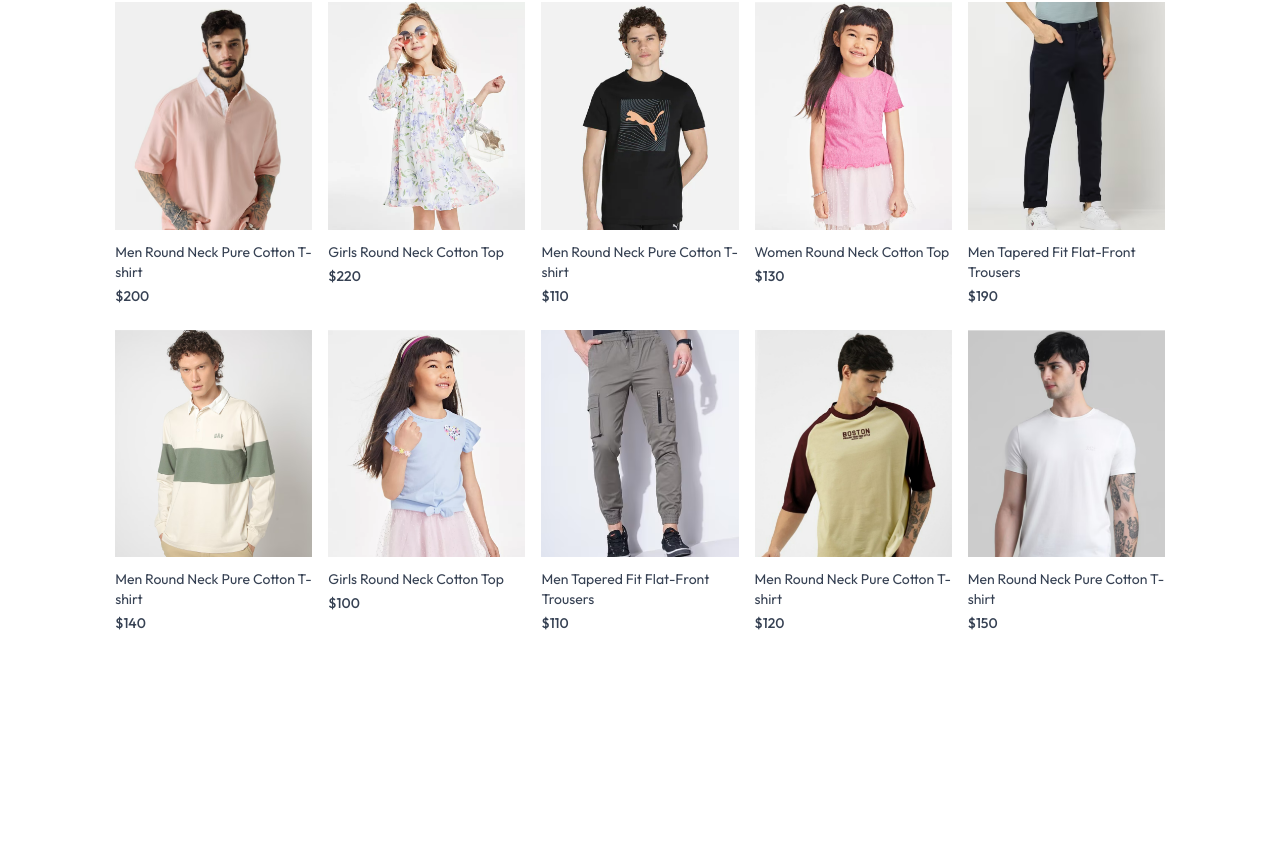
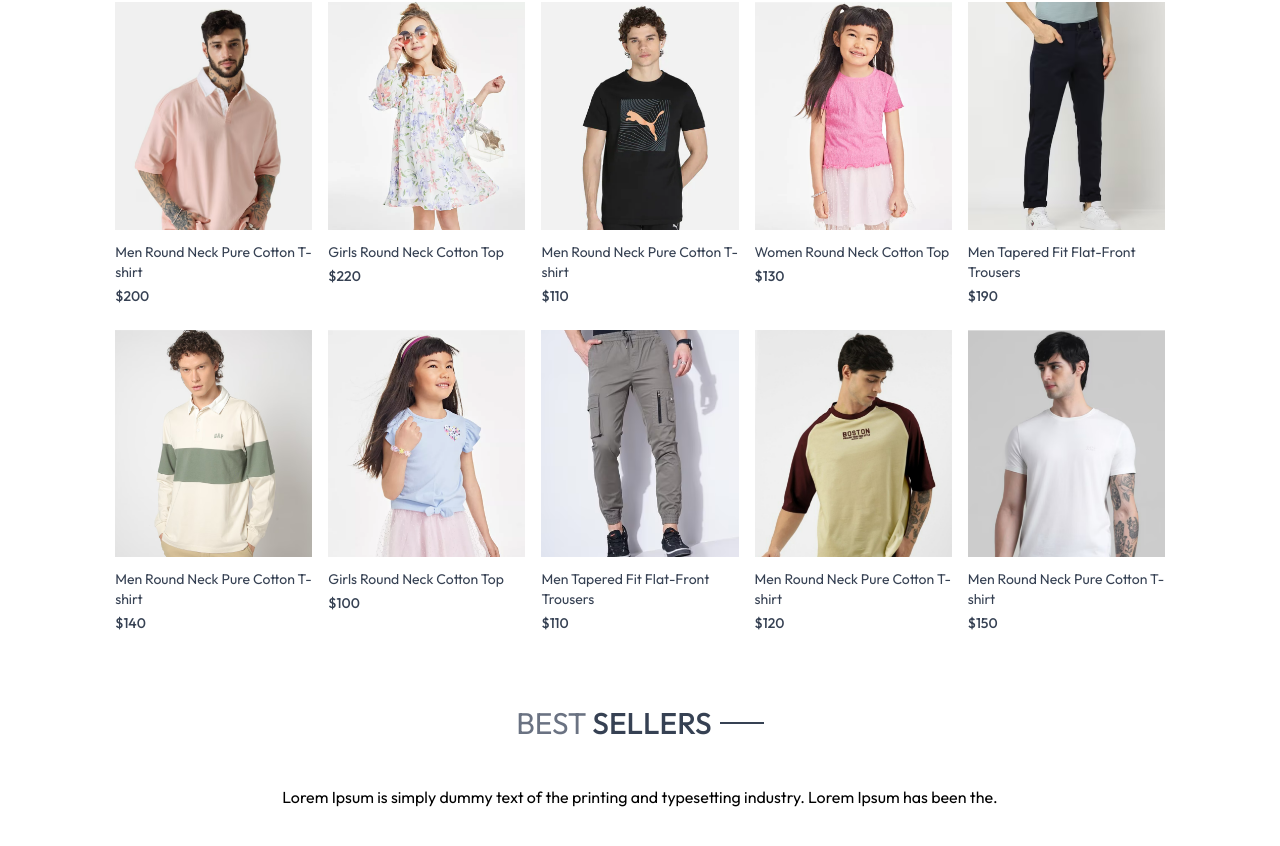
Before and after one commit to Youssef-Mhmoud/e-commerce-frontend, a React (Vite) app: page / in a window 1280 px wide. Shown: the part 606-1452 px from the top of the page. Before the commit the page ends 1279 px from the top, so only its background shows below. Built offline with nearby package versions, Linux system fonts and the light colour scheme.

Commit message:
add paragraph below title in title component to make it more reusable

```diff
--- /dev/null
+++ b/src/components/BestSeller.jsx
@@ -0,0 +1,17 @@
+import Title from "./Title";
+
+const BestSeller = () => {
+  return (
+    <div className="text-center my-10">
+      <div className="text-3xl">
+        <Title titleText_1="BEST" titleText_2="SELLERS" />
+      </div>
+      <p>
+        Lorem Ipsum is simply dummy text of the printing and typesetting
+        industry. Lorem Ipsum has been the.
+      </p>
+    </div>
+  );
+};
+
+export default BestSeller;
--- a/src/components/LatestCollection.jsx
+++ b/src/components/LatestCollection.jsx
@@ -14,13 +14,12 @@ const LatestCollection = () => {
 
   return (
     <div className="my-10">
-      <div className="text-center py-8 text-3xl">
-        <Title titleText_1="LATEST" titleText_2="COLLECTION" />
-        <p className="w-3/4 m-auto text-xs sm:text-sm md:text-base text-gray-600">
-          Lorem Ipsum is simply dummy text of the printing and typesetting
-          industry. Lorem Ipsum has been the.
-        </p>
-      </div>
+      <Title
+        titleText_1="LATEST"
+        titleText_2="COLLECTION"
+        paragraphText="Lorem Ipsum is simply dummy text of the printing and typesetting
+        industry. Lorem Ipsum has been the."
+      />
 
       {/* Rendering Products */}
       <div className="grid grid-cols-2 sm:grid-cols-3 md:grid-cols-4 lg:grid-cols-5 gap-4 gap-y-6">
--- a/src/components/Title.jsx
+++ b/src/components/Title.jsx
@@ -1,11 +1,16 @@
-const Title = ({ titleText_1, titleText_2 }) => {
+const Title = ({ titleText_1, titleText_2, paragraphText }) => {
   return (
-    <div className="inline-flex gap-2 items-center mb-3">
-      <p className="text-gray-500">
-        {titleText_1}{" "}
-        <span className="font-medium text-gray-700">{titleText_2}</span>
+    <div className="text-center py-8 text-3xl">
+      <div className="inline-flex gap-2 items-center mb-3">
+        <p className="text-gray-500">
+          {titleText_1}{" "}
+          <span className="font-medium text-gray-700">{titleText_2}</span>
+        </p>
+        <p className="w-8 sm:w-11 h-[1px] sm:h-[2px] bg-gray-700"></p>
+      </div>
+      <p className="w-3/4 m-auto text-xs sm:text-sm md:text-base text-gray-600">
+        {paragraphText}
       </p>
-      <p className="w-8 sm:w-11 h-[1px] sm:h-[2px] bg-gray-700"></p>
     </div>
   );
 };
--- a/src/pages/Home.jsx
+++ b/src/pages/Home.jsx
@@ -1,3 +1,4 @@
+import BestSeller from "../components/BestSeller";
 import Hero from "../components/Hero";
 import LatestCollection from "../components/LatestCollection";
 
@@ -6,6 +7,7 @@ const Home = () => {
     <div>
       <Hero />
       <LatestCollection />
+      <BestSeller />
     </div>
   );
 };
```
